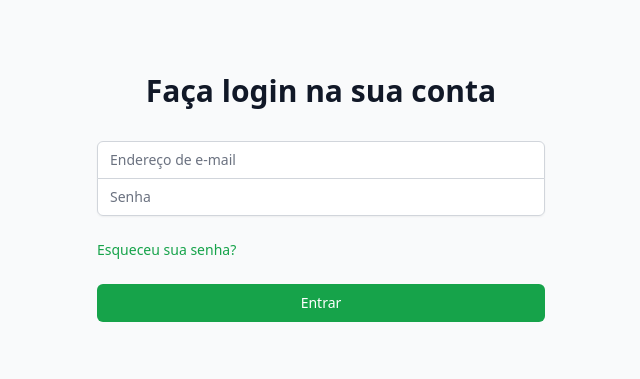
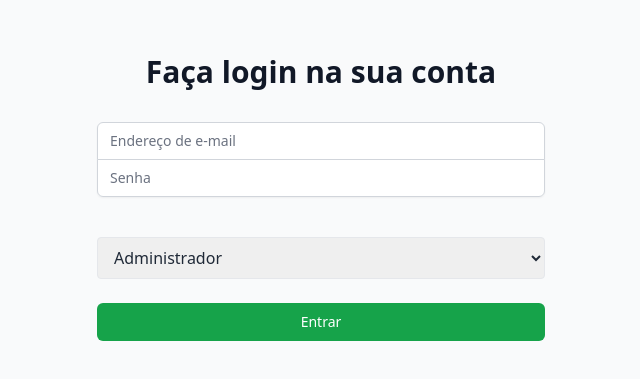
Before and after one commit to DiegoSabinoMinichiello/portal-neuro, a Next.js app in the folder frontend/: page /login-usuario in a window 1280 px wide. Shown: the part 215-594 px from the top of the page, without its empty margins (319-959 px from the left). Built offline with nearby package versions, Linux system fonts and the light colour scheme.

Commit message:
🔧 fix: Ajustando arquivo de login

```diff
--- a/frontend/pages/login-usuario.js
+++ b/frontend/pages/login-usuario.js
@@ -1,14 +1,32 @@
 import { useState } from 'react';
-import Link from 'next/link';
+import { useRouter } from 'next/router';
+import axios from 'axios';
 
 export default function LoginUsuario() {
   const [email, setEmail] = useState('');
-  const [password, setPassword] = useState('');
+  const [senha, setSenha] = useState('');
+  const [tipo, setTipo] = useState('admin'); // padrão
+  const [error, setError] = useState('');
+  const router = useRouter();
 
-  const handleSubmit = (e) => {
+  const handleSubmit = async (e) => {
     e.preventDefault();
-    // Lógica de autenticação para usuários
-    console.log('Login do usuário:', { email, password });
+    setError('');
+
+    try {
+      const res = await axios.post('/api/auth/login', { email, senha, tipo });
+      if (res.status === 200) {
+        if (tipo === 'admin') {
+          router.push('/dashboard-admin');
+        } else if (tipo === 'consultor') {
+          router.push('/dashboard-consultor');
+        } else if (tipo === 'empresa') {
+          router.push('/dashboard-empresa');
+        }
+      }
+    } catch (err) {
+      setError(err.response?.data?.error || 'Erro no login');
+    }
   };
 
   return (
@@ -22,9 +40,9 @@ export default function LoginUsuario() {
         <form className="mt-8 space-y-6" onSubmit={handleSubmit}>
           <div className="rounded-md shadow-sm -space-y-px">
             <div>
-              <label htmlFor="email-address" className="sr-only">Endereço de e-mail</label>
+              <label htmlFor="email" className="sr-only">E-mail</label>
               <input
-                id="email-address"
+                id="email"
                 name="email"
                 type="email"
                 autoComplete="email"
@@ -36,28 +54,37 @@ export default function LoginUsuario() {
               />
             </div>
             <div>
-              <label htmlFor="password" className="sr-only">Senha</label>
+              <label htmlFor="senha" className="sr-only">Senha</label>
               <input
-                id="password"
-                name="password"
+                id="senha"
+                name="senha"
                 type="password"
                 autoComplete="current-password"
                 required
                 className="appearance-none rounded-none relative block w-full px-3 py-2 border border-gray-300 placeholder-gray-500 text-gray-900 rounded-b-md focus:outline-none focus:ring-green-500 focus:border-green-500 focus:z-10 sm:text-sm"
                 placeholder="Senha"
-                value={password}
-                onChange={(e) => setPassword(e.target.value)}
+                value={senha}
+                onChange={(e) => setSenha(e.target.value)}
               />
             </div>
           </div>
 
-          <div className="flex items-center justify-between">
-            <div className="text-sm">
-              <Link href="#" className="font-medium text-green-600 hover:text-green-500">
-                Esqueceu sua senha?
-              </Link>
-            </div>
+          <div>
+            <select
+              value={tipo}
+              onChange={(e) => setTipo(e.target.value)}
+              className="w-full border rounded px-3 py-2 mt-4"
+              required
+            >
+              <option value="admin">Administrador</option>
+              <option value="consultor">Consultor</option>
+              <option value="empresa">Empresa</option>
+            </select>
           </div>
+
+          {error && (
+            <div className="text-red-500 text-sm text-center">{error}</div>
+          )}
 
           <div>
             <button
```
